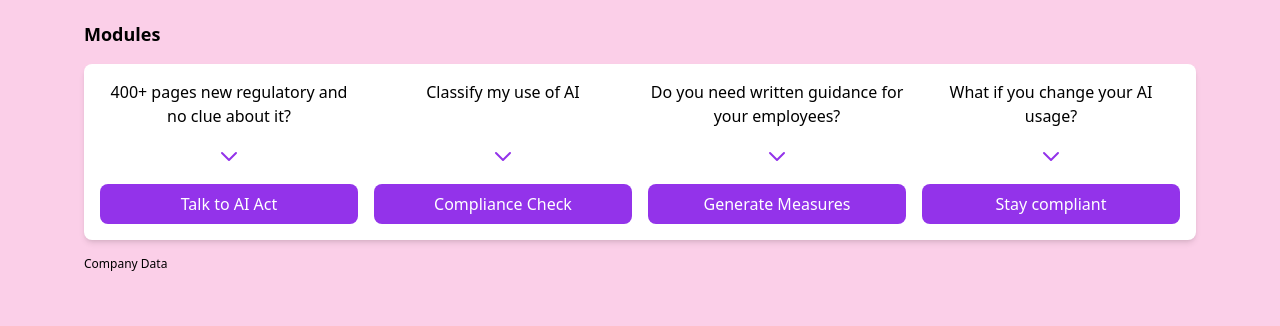
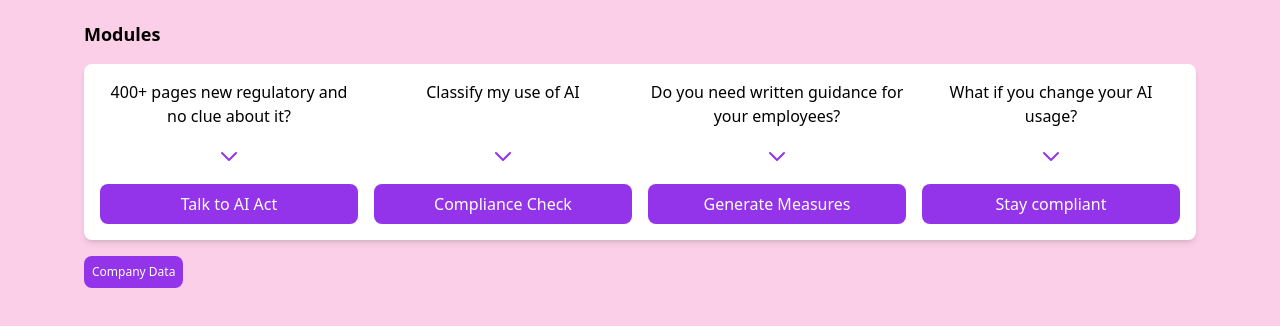
Before and after one commit to iSephix/eLegal, a plain HTML site: page modules.html in a window 1280 px wide. Drawn offline with nearby package versions, Linux system fonts and the light colour scheme.

Commit message:
Update modules.html

```diff
--- a/modules.html
+++ b/modules.html
@@ -43,7 +43,9 @@
         <button id="stayCompliant" class="bg-purple-600 text-white p-2 rounded-lg">Stay compliant</button>
       </div>
     </div>
-    <div class="mt-4 text-xs">Company Data</div>
+    <div class="mt-4 text-xs">
+      <a href="https://aiact.vercel.app"><button id="backToCompanyData" class="bg-purple-600 text-white p-2 rounded-lg">Company Data</button></a>
+    </div>
   </div>
 
   <script>
```
